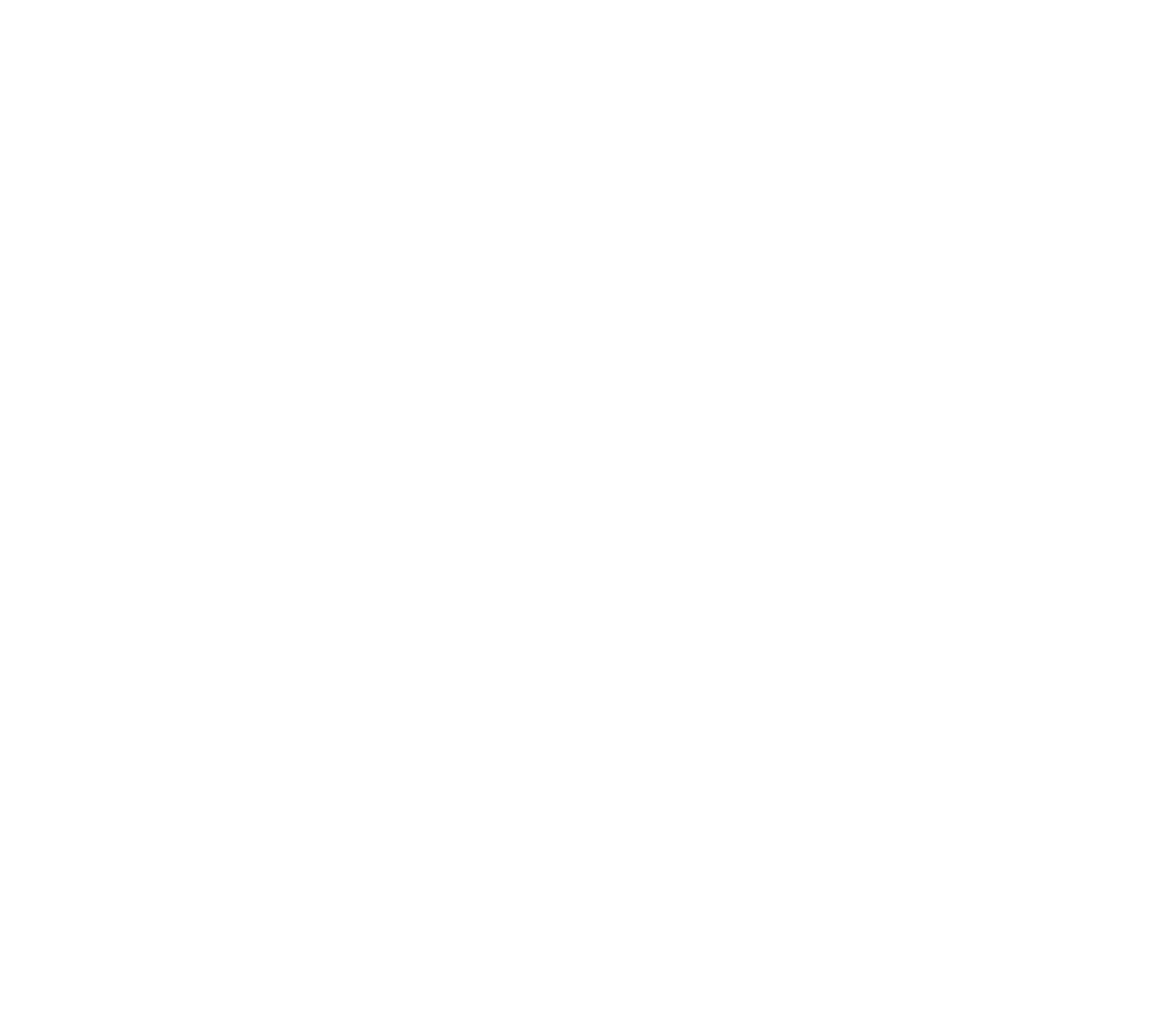
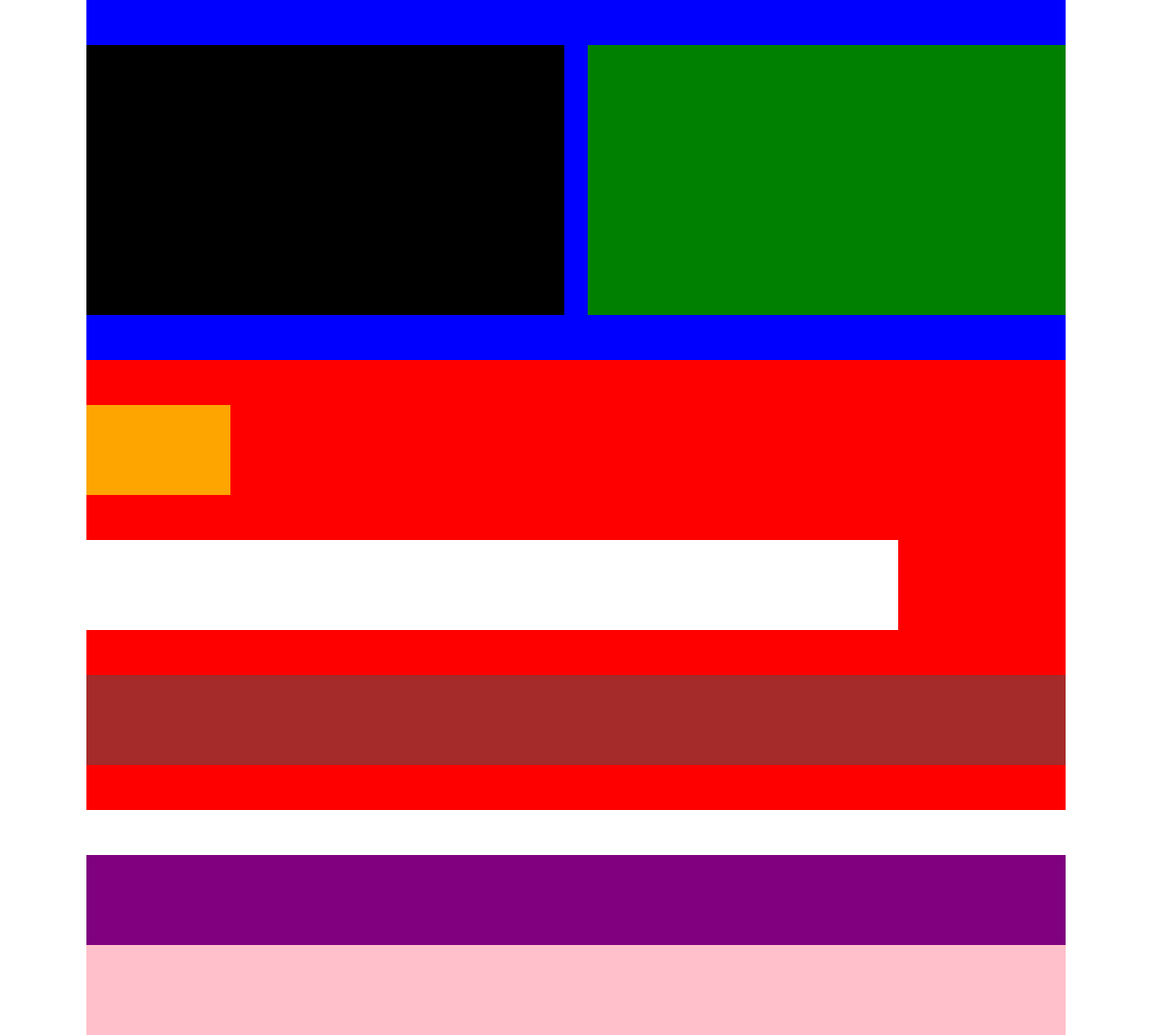
Before and after one commit to locomotes/bourbon_neat, a website: page dist/index.html in a window 1280 px wide. Shown: the whole page at 90% size. Before the commit the page ends 800 px from the top, so only its background shows below. Drawn offline with Linux system fonts and the light colour scheme.

Commit message:
commit for g deploy

```diff
--- a/dist/index.html
+++ b/dist/index.html
@@ -15,6 +15,19 @@
   </head>
   <body>
 
+    <div id="section1">
+      <div id="leftcontainer"></div>
+      <div id="rightcontainer"></div>
+    </div>
+    <div id="s2">
+      <div id="l21"></div>
+      <div id="r21"></div>
+      <div id="t21"></div>
+    </div>
+    <div id="s3">
+      <div id="t31">
+      </div>
+    </div>
 
 
     <script src="scripts/vendor.js"></script>
```
Also changed, not shown: dist/styles/main.css (+1 -1 lines).
